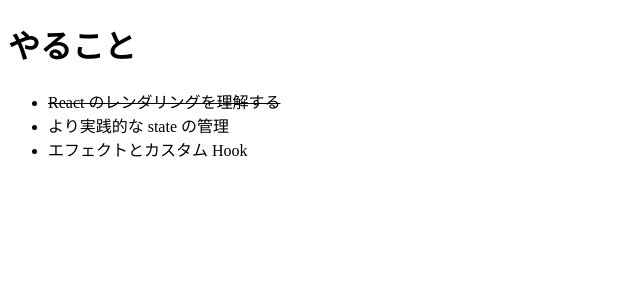
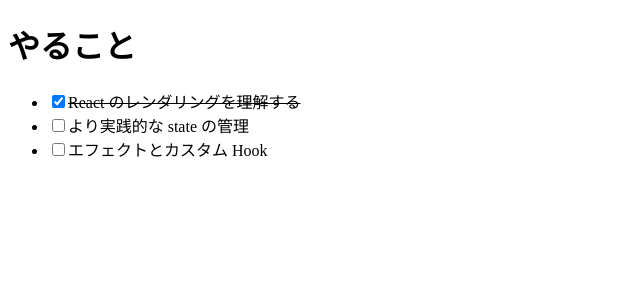
Before and after one commit to samovar1214/react-practices, a React (Vite) app: page / in a window 1280 px wide. Shown: the top 300 px of the page, without its empty margins (0-640 px from the left). Built offline with nearby package versions, Linux system fonts and the light colour scheme.

Commit message:
完了/未完了を切り替えられるチェックボックスを実装

```diff
--- a/src/App.jsx
+++ b/src/App.jsx
@@ -1,5 +1,7 @@
+import { useState } from "react";
+
 export default function App() {
-  const tasks = [
+  const [tasks, setTasks] = useState([
     {
       id: 1,
       title: "React のレンダリングを理解する",
@@ -15,26 +17,43 @@ export default function App() {
       title: "エフェクトとカスタム Hook",
       completed: false,
     },
-  ];
+  ]);
+
+  function handleToggle(id) {
+    setTasks(
+      tasks.map((task) =>
+        task.id === id ? { ...task, completed: !task.completed } : task,
+      ),
+    );
+  }
 
   return (
     <>
       <h1>やること</h1>
-      <TaskList tasks={tasks} />
+      <TaskList tasks={tasks} onToggle={handleToggle} />
     </>
   );
 }
 
-function TaskList({ tasks }) {
+function TaskList({ tasks, onToggle }) {
   return (
     <ul>
       {tasks.map((task) => (
-        <TaskItem key={task.id} task={task} />
+        <TaskItem key={task.id} task={task} onToggle={onToggle} />
       ))}
     </ul>
   );
 }
 
-function TaskItem({ task }) {
-  return <li>{task.completed ? <del>{task.title}</del> : task.title}</li>;
+function TaskItem({ task, onToggle }) {
+  return (
+    <li>
+      <input
+        type="checkbox"
+        checked={task.completed}
+        onChange={() => onToggle(task.id)}
+      />
+      {task.completed ? <del>{task.title}</del> : task.title}
+    </li>
+  );
 }
```
